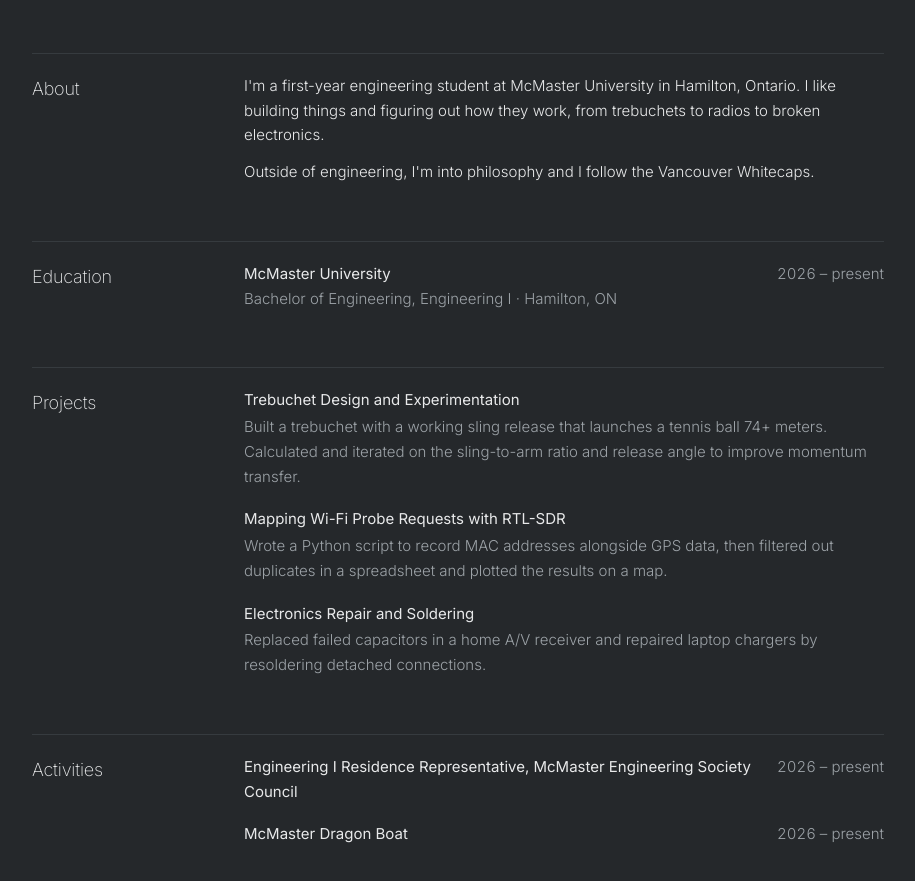
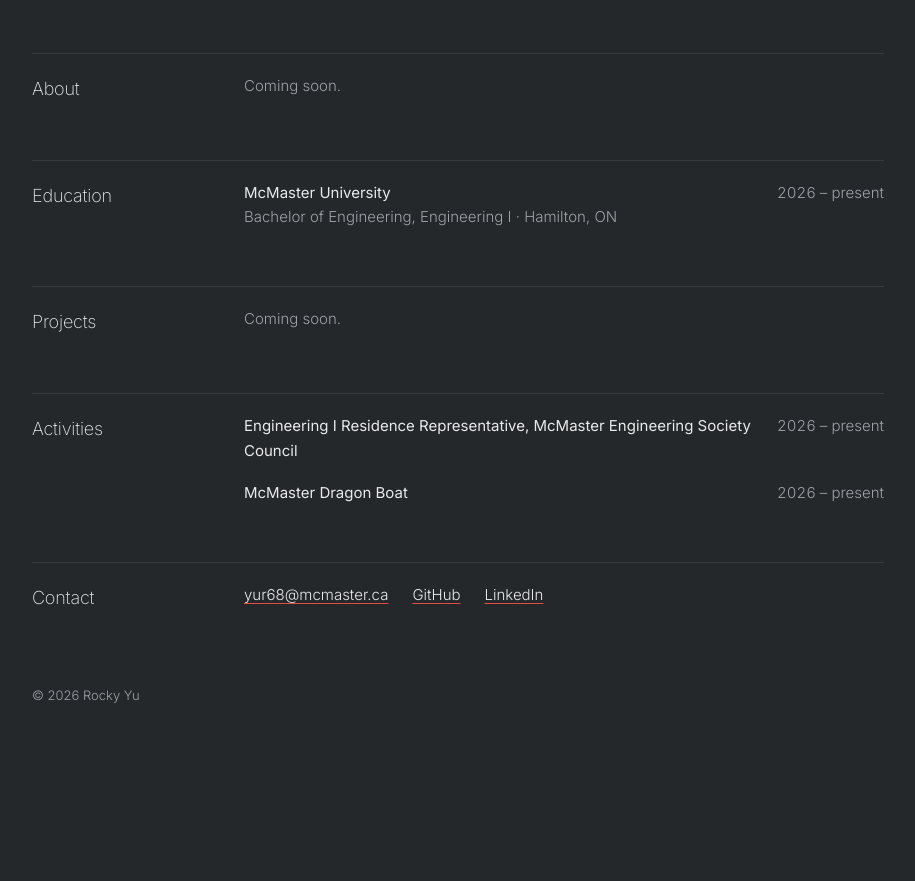
Before and after one commit to rockyyu000-commits-goo/site, a plain HTML site: page index.html in a window 1280 px wide. Shown: the part 207-1088 px from the top of the page, without its empty margins (182-1097 px from the left). After the commit the page ends 977 px from the top, so only its background shows below. Drawn offline with Linux system fonts and the light colour scheme.

Commit message:
Clear About and Projects content
Co-Authored-By: Claude Opus 5.5 <noreply@anthropic.com>
Claude-Session: https://claude.ai/code/session_011pg27XCHDMh6sW4GpbQBh6

```diff
--- a/index.html
+++ b/index.html
@@ -63,6 +63,8 @@ section > p:last-child { margin-bottom: 0; }
 .sub { color: var(--muted); }
 .entries p { margin: 2px 0 0; color: var(--muted); }
 
+.empty { color: var(--muted); }
+
 .links { list-style: none; margin: 0; padding: 0; display: flex; flex-wrap: wrap; gap: 8px 24px; }
 
 footer { margin-top: 72px; color: var(--muted); font-size: 0.8125rem; }
@@ -95,8 +97,7 @@ footer { margin-top: 72px; color: var(--muted); font-size: 0.8125rem; }
 
   <section id="about">
     <h2>About</h2>
-    <p>I'm a first-year engineering student at McMaster University in Hamilton, Ontario. I like building things and figuring out how they work, from trebuchets to radios to broken electronics.</p>
-    <p>Outside of engineering, I'm into philosophy and I follow the Vancouver Whitecaps.</p>
+    <p class="empty">Coming soon.</p>
   </section>
 
   <section id="education">
@@ -111,20 +112,7 @@ footer { margin-top: 72px; color: var(--muted); font-size: 0.8125rem; }
 
   <section id="projects">
     <h2>Projects</h2>
-    <ul class="entries">
-      <li>
-        <div class="top"><span class="title">Trebuchet Design and Experimentation</span></div>
-        <p>Built a trebuchet with a working sling release that launches a tennis ball 74+ meters. Calculated and iterated on the sling-to-arm ratio and release angle to improve momentum transfer.</p>
-      </li>
-      <li>
-        <div class="top"><span class="title">Mapping Wi-Fi Probe Requests with RTL-SDR</span></div>
-        <p>Wrote a Python script to record MAC addresses alongside GPS data, then filtered out duplicates in a spreadsheet and plotted the results on a map.</p>
-      </li>
-      <li>
-        <div class="top"><span class="title">Electronics Repair and Soldering</span></div>
-        <p>Replaced failed capacitors in a home A/V receiver and repaired laptop chargers by resoldering detached connections.</p>
-      </li>
-    </ul>
+    <p class="empty">Coming soon.</p>
   </section>
 
   <section id="activities">
```
